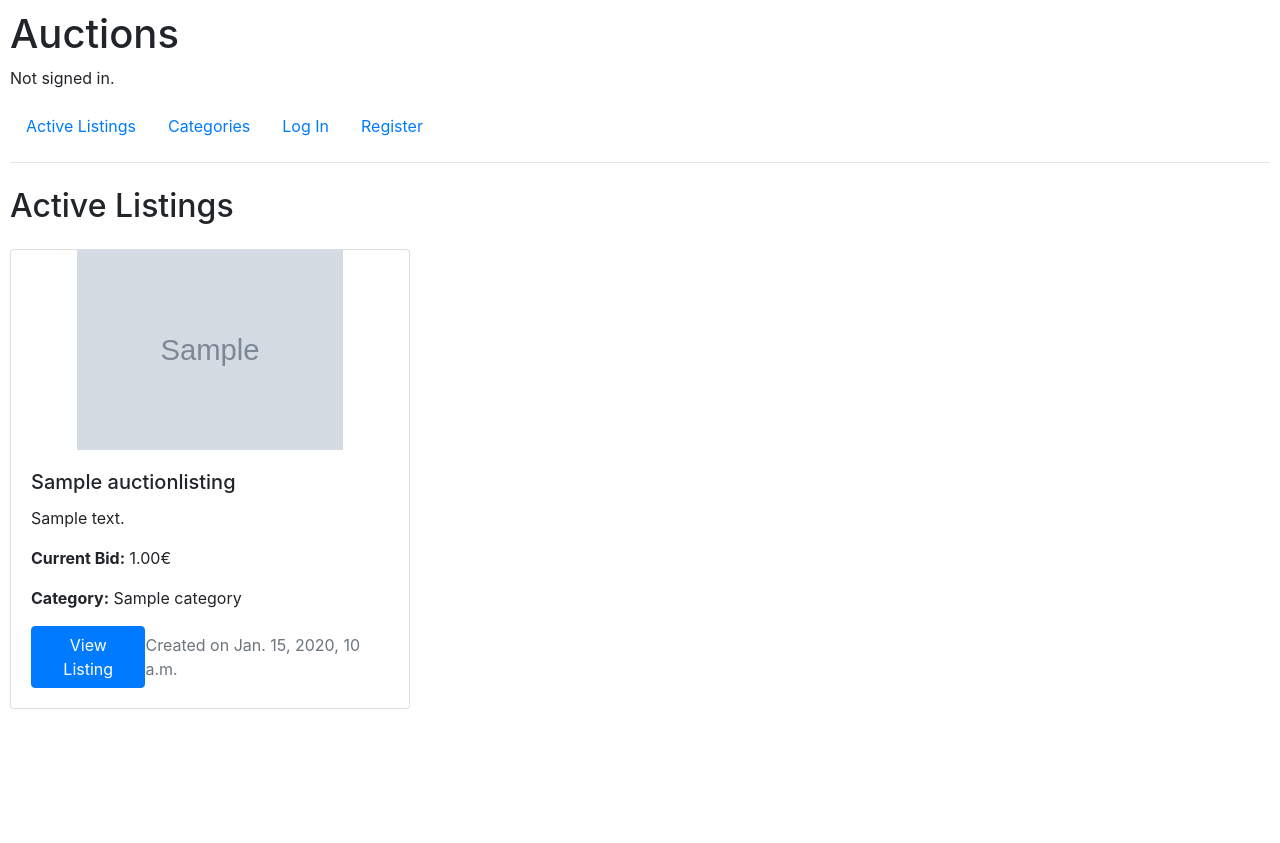
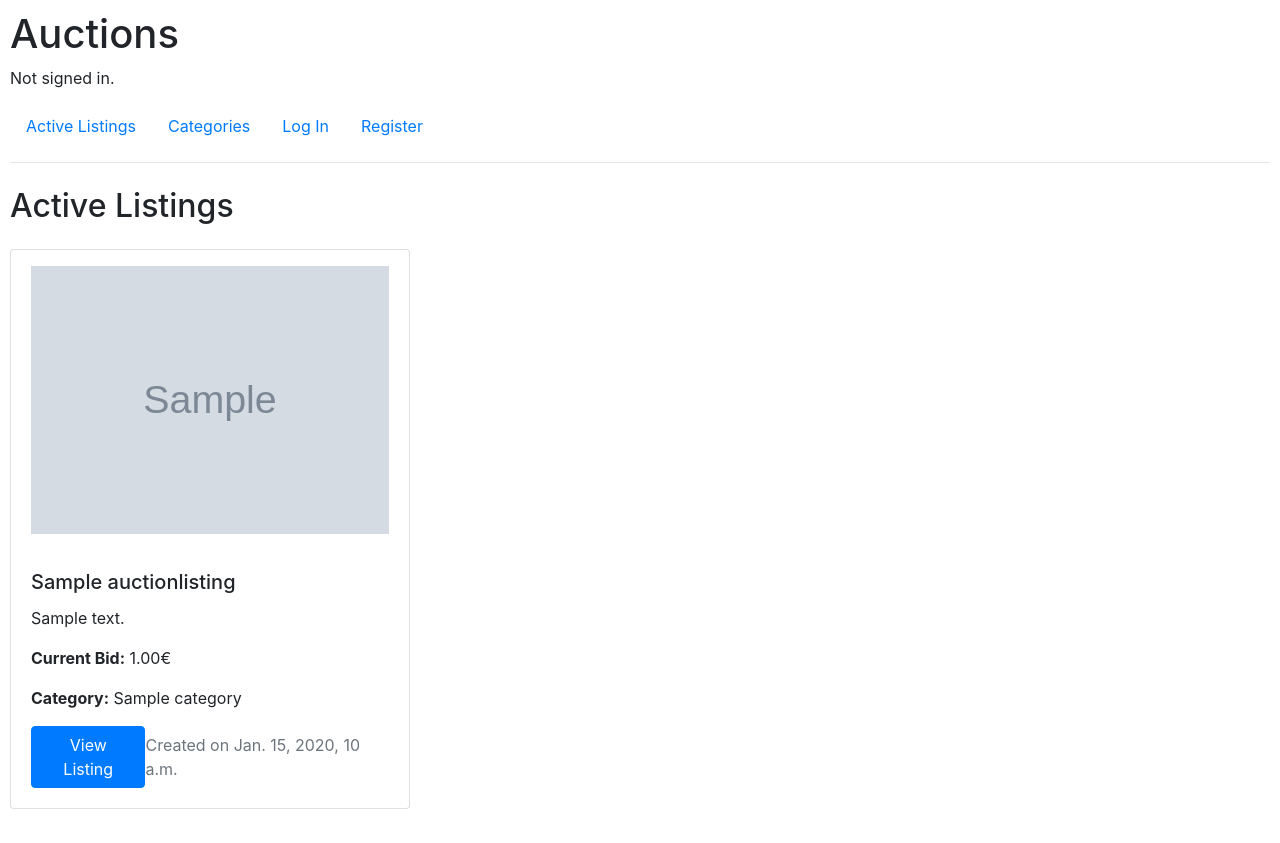
Before and after one commit to aegis945/e-commerce, a Django app: page / in a window 1280 px wide. Before the commit the page ends 709 px from the top, so only its background shows below. Run offline with Django 3.2, Linux system fonts and the light colour scheme; tables that the repository leaves empty hold one stand-in row (values such as "Sample post"); grey boxes marked "Sample" are stand-in pictures; some libraries are stand-ins or nearby versions.

Commit message:
add padding to images and increse image size

```diff
--- a/auctions/templates/auctions/index.html
+++ b/auctions/templates/auctions/index.html
@@ -10,7 +10,7 @@
                     <div class="card h-100">
                         {% if listing.image_url %}
                         <a href="{% url 'auctions:listing_page' listing.id %}">
-                            <img src="{{ listing.image_url }}" class="card-img-top" alt="{{ listing.item_name }}" style="height: 200px; object-fit: scale-down;">
+                            <img src="{{ listing.image_url }}" class="card-img-top p-3" alt="{{ listing.item_name }}" style="height: 300px; object-fit: scale-down;">
                         </a>
                         {% endif %}
                         <div class="card-body d-flex flex-column">
```
